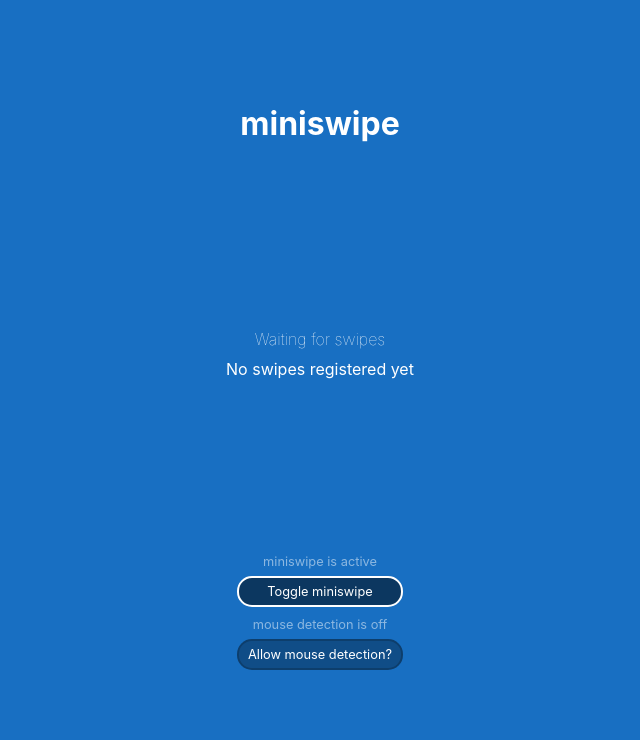
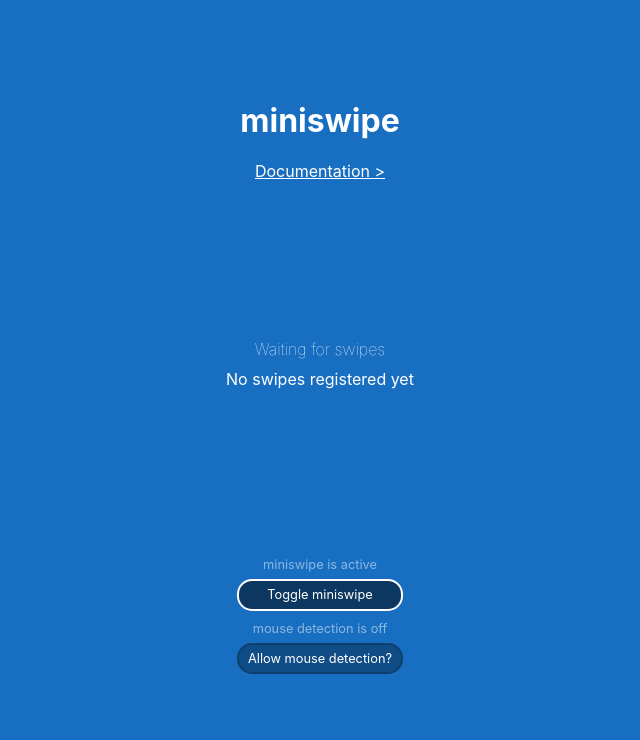
Before and after one commit to jonaskuske/miniswipe, a website: page demo/index.html in a window 1280 px wide. Shown: the whole page, without its empty margins (320-960 px from the left). Drawn offline with Linux system fonts and the light colour scheme.

Commit message:
demo: include link to docs

```diff
--- a/demo/index.html
+++ b/demo/index.html
@@ -13,12 +13,14 @@
   </head>
 
   <body>
-
-    <h1>miniswipe</h1>
+    <div>
+      <h1>miniswipe</h1>
+      <a href="https://github.com/jonaskuske/miniswipe#readme">Documentation ></a>
+    </div>
 
     <p></p>
 
-    <div>
+    <section>
       <input type="checkbox" id="toggle-miniswipe" checked>
       <label for="toggle-miniswipe" data-state="miniswipe is active">Toggle miniswipe</label>
       <div></div>
@@ -27,7 +29,7 @@
       <div></div>
       <input type="checkbox" id="toggle-mouseleave">
       <label for="toggle-mouseleave" data-state="mouseleave is not allowed" class="hide fade">Allow mouseleave?</label>
-    </div>
+    </section>
 
   </body>
 
--- a/demo/style.css
+++ b/demo/style.css
@@ -17,7 +17,8 @@ button {
 p,
 h1,
 label,
-button {
+button,
+a {
   -ms-user-select: none;
   -moz-user-select: none;
   -webkit-user-select: none;
@@ -39,7 +40,7 @@ p:not(:empty)::before {
 p:empty::after {
   content: 'No swipes registered yet';
 }
-div > div {
+section > div {
   width: 100%;
 }
 input[type=checkbox] {
@@ -72,6 +73,9 @@ input:checked + label {
   background: rgba(0, 0, 0, 0.5);
   border: 2px solid white;
 }
+a, a:visited {
+  color: white;
+}
 .fade {
   transition: opacity 300ms ease-out;
 }
```
